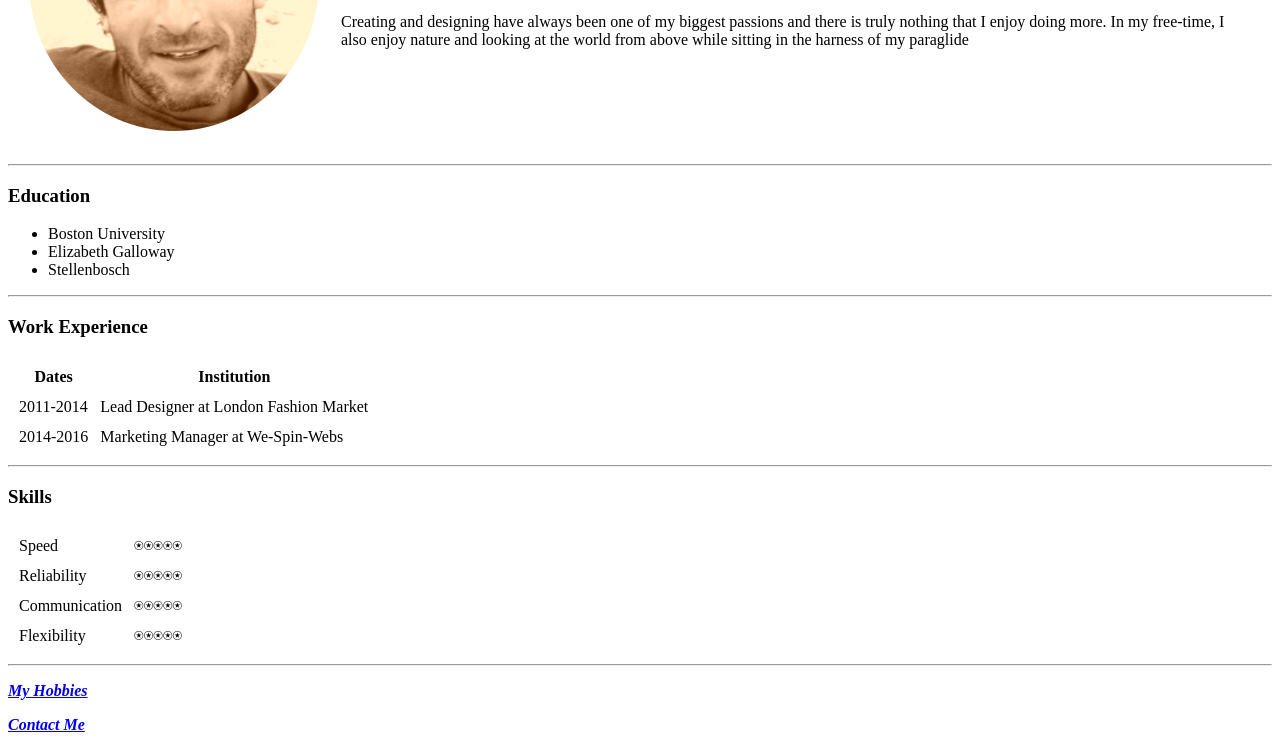
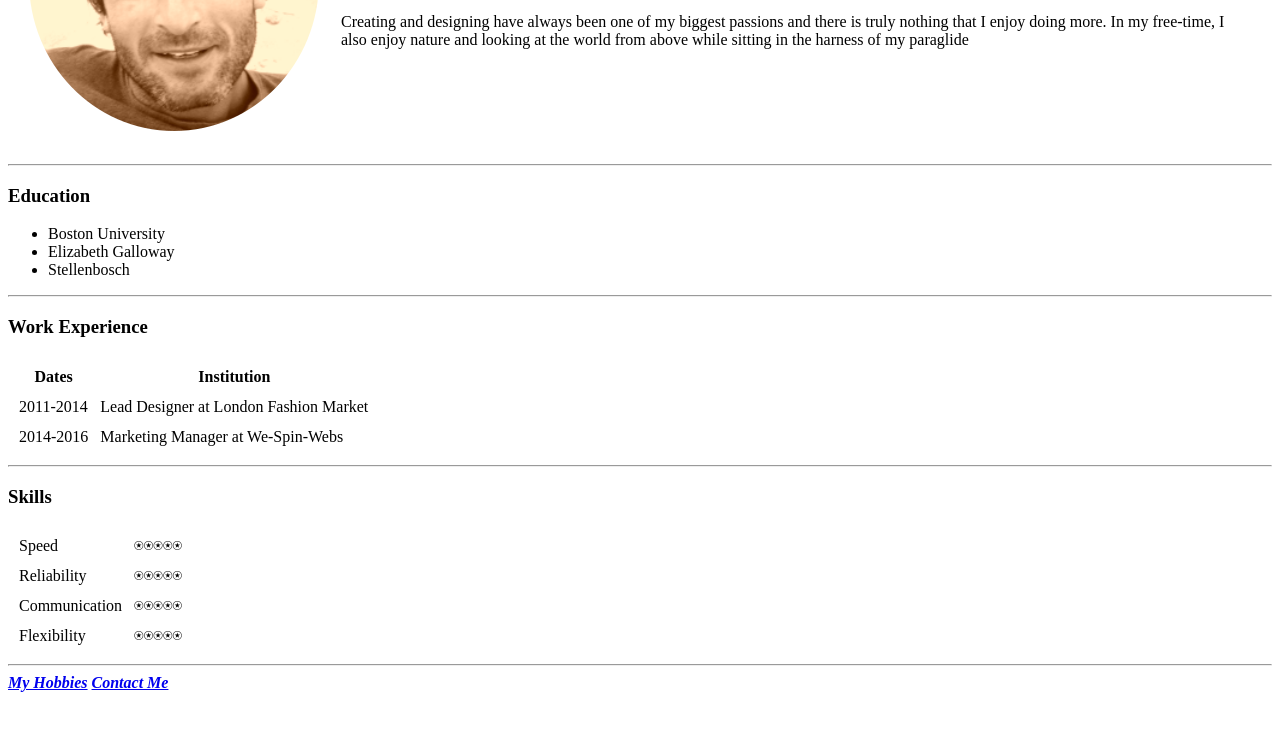
Before and after one commit to JustJungleJerry/CV, a plain HTML site: page index.html in a window 1280 px wide. Shown: the part 199-949 px from the top of the page. After the commit the page ends 899 px from the top, so only its background shows below. Drawn offline with Linux system fonts and the light colour scheme.

Commit message:
Update index.html

```diff
--- a/index.html
+++ b/index.html
@@ -64,8 +64,8 @@
     </tr>
   </table>
   <hr>
-  <p><a href="hobbies.html"><em><strong>My Hobbies</strong></em></a></p>
-  <p><a href="contact.html"><em><strong>Contact Me</strong></em></a></p>
+  <a href="hobbies.html"><em><strong>My Hobbies</strong></em></a>
+  <a href="contact.html"><em><strong>Contact Me</strong></em></a>
 </body>
 
 </html>
```
